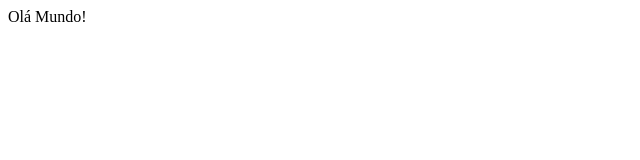
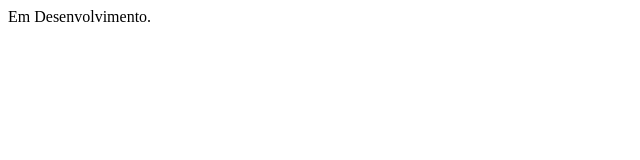
Before and after one commit to ProjetoHotSpot/UaiFai, a plain HTML site: page htdocs/index.html in a window 1280 px wide. Shown: the full height of the page, 0-640 px from the left. Drawn offline with Linux system fonts and the light colour scheme.

Commit message:
Update index.html

```diff
--- a/htdocs/index.html
+++ b/htdocs/index.html
@@ -2,10 +2,10 @@
 <html>
 <head>
 <meta charset="utf-8">
-<title>Documento sem título</title>
+<title>Projeto HotSpot</title>
 </head>
 
 <body>
-Olá Mundo!
+Em Desenvolvimento.
 </body>
 </html>
```
